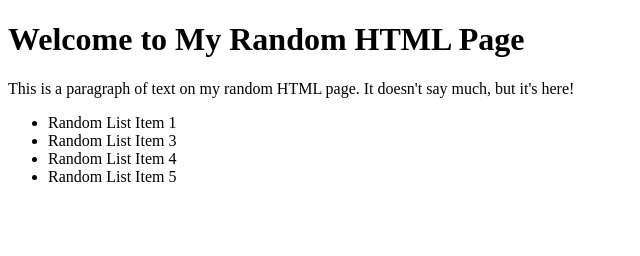
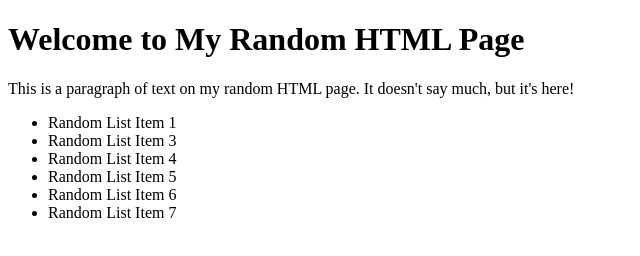
Before and after one commit to BaronBlanc/Git-training, a plain HTML site: page index.html in a window 1280 px wide. Shown: the whole page, without its empty margins (0-640 px from the left). Drawn offline with Linux system fonts and the light colour scheme.

Commit message:
Update index.html

```diff
--- a/index.html
+++ b/index.html
@@ -11,6 +11,8 @@
         <li>Random List Item 3</li>
 		<li>Random List Item 4</li>
 		<li>Random List Item 5</li>
+	    <li>Random List Item 6</li>
+	    <li>Random List Item 7</li>
     </ul>
 </body>
 </html>
```
